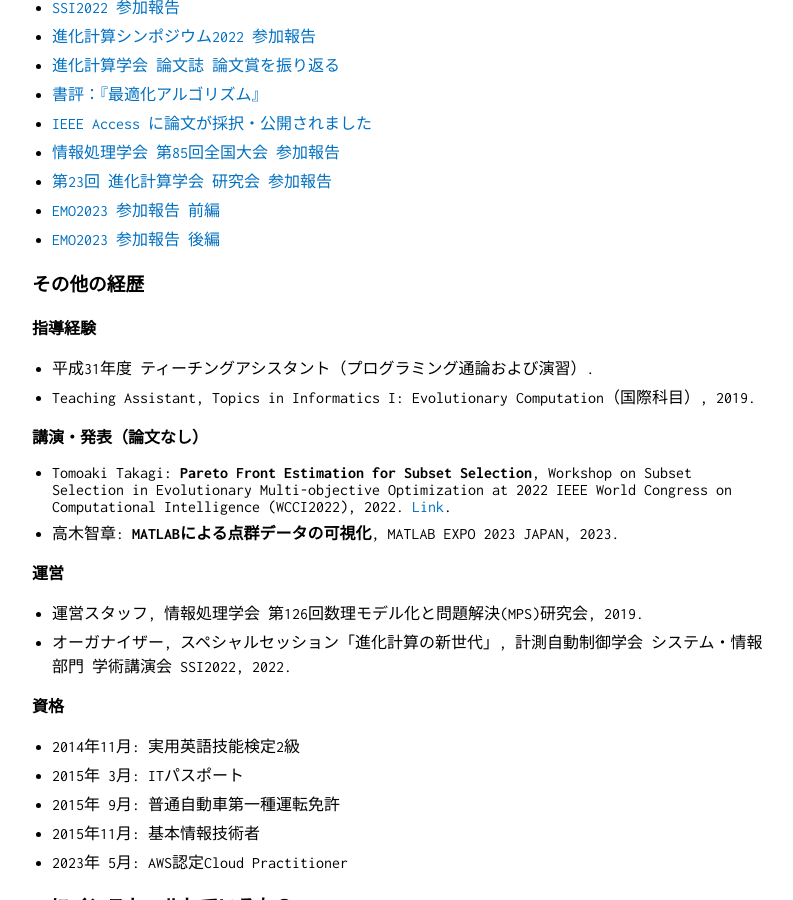
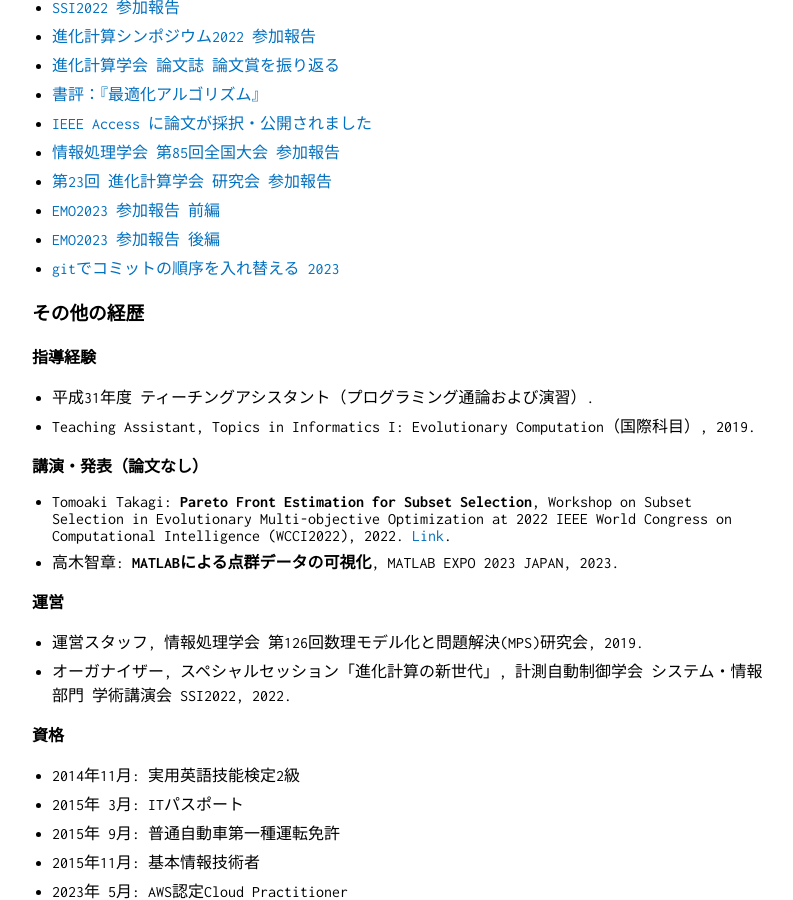
Before and after one commit to tomtkg/tomtkg.github.io, a Jekyll site: the page built from memo.md, in a window 1280 px wide and 900 px high, scrolled down 1626 px. Shown: the whole window, without its empty margins (228-1021 px from the left). Built offline with Jekyll 4.4.1, drawn with Linux system fonts in a browser that asks for light colours.

Commit message:
Update memo.md

```diff
--- a/memo.md
+++ b/memo.md
@@ -99,6 +99,7 @@ Tomoaki Takagi received the B.E., M.E., and Ph.D. degrees from The University of
 - [第23回 進化計算学会 研究会 参加報告](https://www.timedia.co.jp/tech/20230413-tech)
 - [EMO2023 参加報告 前編](https://www.timedia.co.jp/tech/202305011-tech)
 - [EMO2023 参加報告 後編](https://www.timedia.co.jp/tech/20230518-tech)
+- [gitでコミットの順序を入れ替える 2023](https://www.timedia.co.jp/tech/20230530-tech)
 
 ### その他の経歴
 **指導経験**
```
